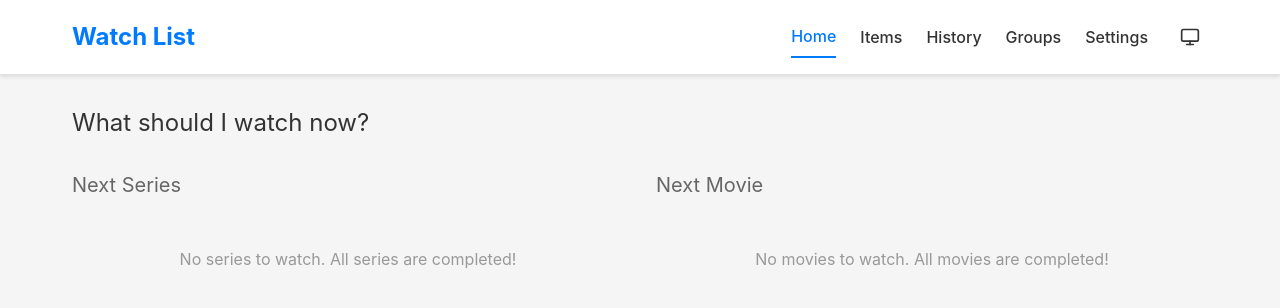
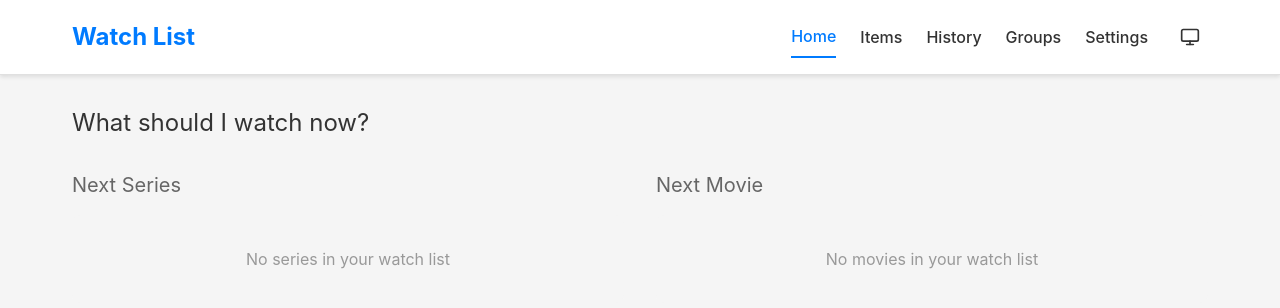
Before and after one commit to CodeWithMa/watch-list, an Angular app: page / in a window 1280 px wide. Shown: the top 308 px of the page. Built offline with nearby package versions, Linux system fonts and the light colour scheme.

Commit message:
Make home component empty states context-aware
- Show counts for completed vs dropped items when no items available
- Show 'No [series/movies] in your watch list' when list is empty

```diff
--- a/src/app/components/home/home.component.ts
+++ b/src/app/components/home/home.component.ts
@@ -24,7 +24,13 @@ import { ItemCardComponent } from '../item-card/item-card.component';
                 />
             </div>
           } @else {
-            <p class="p-8 text-center text-light-font-muted dark:text-dark-font-muted bg-light-bg-primary dark:bg-dark-bg-primary rounded-lg">No series to watch. All series are completed!</p>
+            <p class="p-8 text-center text-light-font-muted dark:text-dark-font-muted bg-light-bg-primary dark:bg-dark-bg-primary rounded-lg">
+              @if (hasSeries()) {
+                No series available to watch ({{ getCompletedCount('series') }} completed, {{ getDroppedCount('series') }} dropped)
+              } @else {
+                No series in your watch list
+              }
+            </p>
           }
         </div>
 
@@ -39,7 +45,13 @@ import { ItemCardComponent } from '../item-card/item-card.component';
                 />
             </div>
           } @else {
-            <p class="p-8 text-center text-light-font-muted dark:text-dark-font-muted bg-light-bg-primary dark:bg-dark-bg-primary rounded-lg">No movies to watch. All movies are completed!</p>
+            <p class="p-8 text-center text-light-font-muted dark:text-dark-font-muted bg-light-bg-primary dark:bg-dark-bg-primary rounded-lg">
+              @if (hasMovies()) {
+                No movies available to watch ({{ getCompletedCount('movie') }} completed, {{ getDroppedCount('movie') }} dropped)
+              } @else {
+                No movies in your watch list
+              }
+            </p>
           }
         </div>
       </div>
@@ -52,6 +64,22 @@ export class HomeComponent {
 
   nextSeries = signal<Item | null>(null);
   nextMovie = signal<Item | null>(null);
+
+  protected getCompletedCount(type: 'series' | 'movie'): number {
+    return this.watchListService.getItemsByType(type).filter(i => i.status === 'completed').length;
+  }
+
+  protected getDroppedCount(type: 'series' | 'movie'): number {
+    return this.watchListService.getItemsByType(type).filter(i => i.status === 'dropped').length;
+  }
+
+  protected hasSeries(): boolean {
+    return this.watchListService.getItemsByType('series').length > 0;
+  }
+
+  protected hasMovies(): boolean {
+    return this.watchListService.getItemsByType('movie').length > 0;
+  }
 
   constructor() {
     this.updateNextItems();
```
